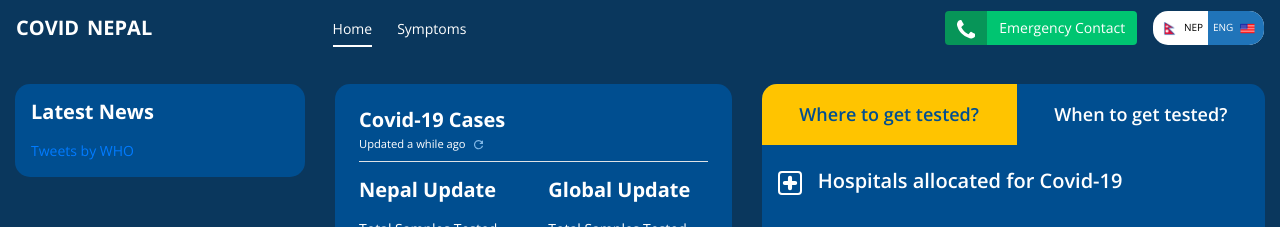
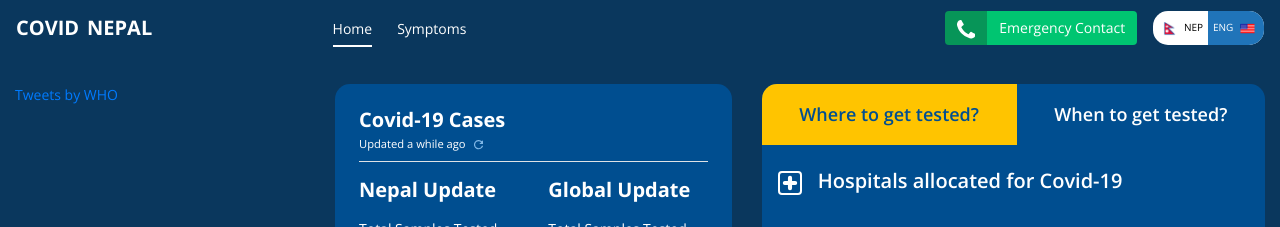
Before and after one commit to Fusemachines/covid-nepal-web, a React (Create React App) app: page / in a window 1280 px wide. Shown: the top 227 px of the page. Built offline with nearby package versions, Linux system fonts and the light colour scheme; no server answers.

Commit message:
twitter scroll bar added

```diff
--- a/src/routes/dashboard/landing/Landing.tsx
+++ b/src/routes/dashboard/landing/Landing.tsx
@@ -11,10 +11,11 @@ const Landing = () => (
     <div className="container-fluid mt-3">
       <Row>
         <CovidCases />
+
         <TestingInformation />
+
         <Col md="12" lg="3" className="mt-2 order-lg-first">
-          <div className="rounded bg-bluelight p-3">
-            <div className="h5 font-weight-bold mb-3">Latest News</div>
+          <div className="tweet-wrapper">
             <LatestNews />
           </div>
         </Col>
--- a/src/scss/style.min.scss
+++ b/src/scss/style.min.scss
@@ -448,3 +448,8 @@ body {
         display: block;
     }
 }
+
+.tweet-wrapper {
+    max-height: 75vh;
+    overflow-y: auto;
+}
```
